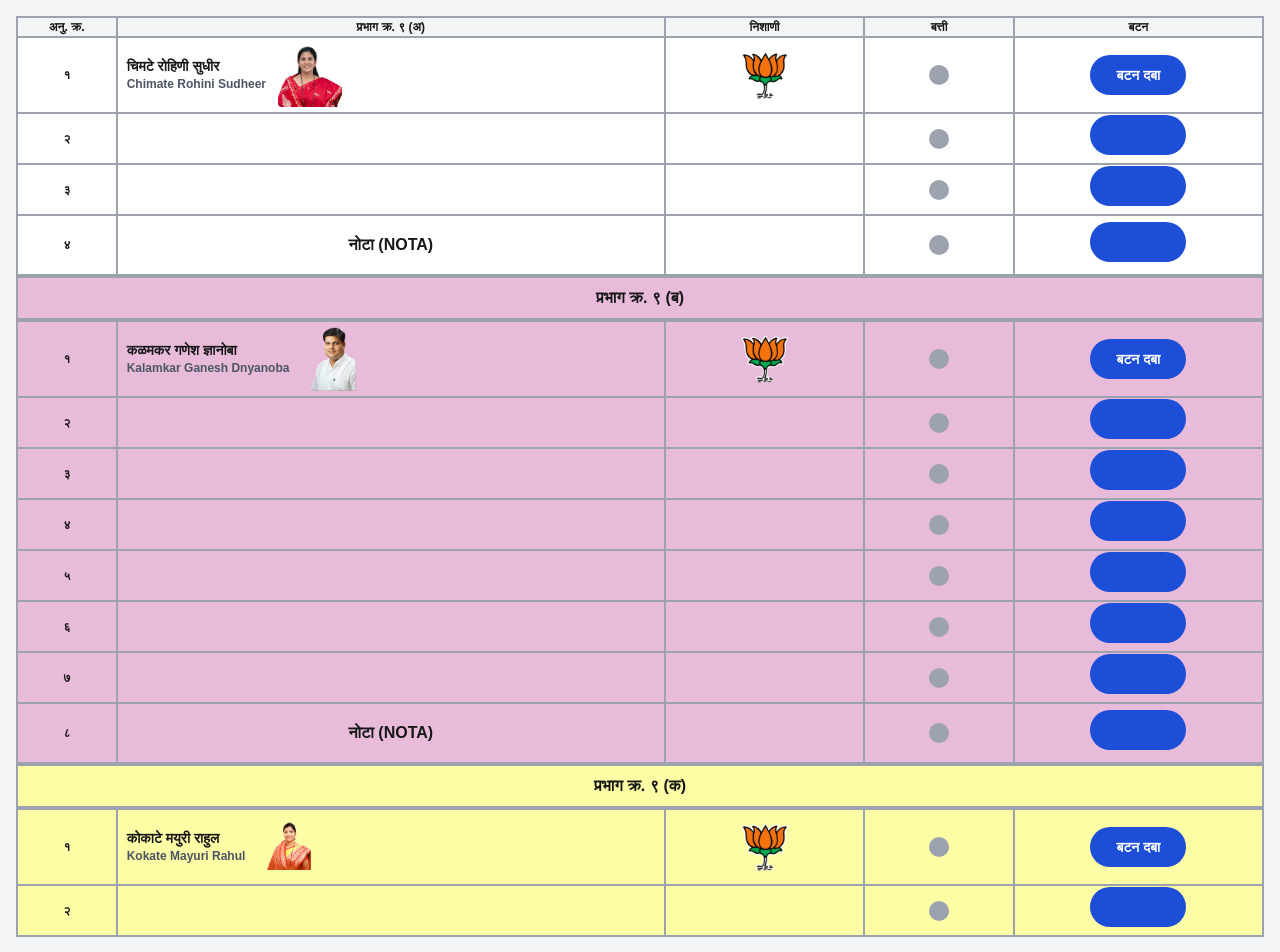
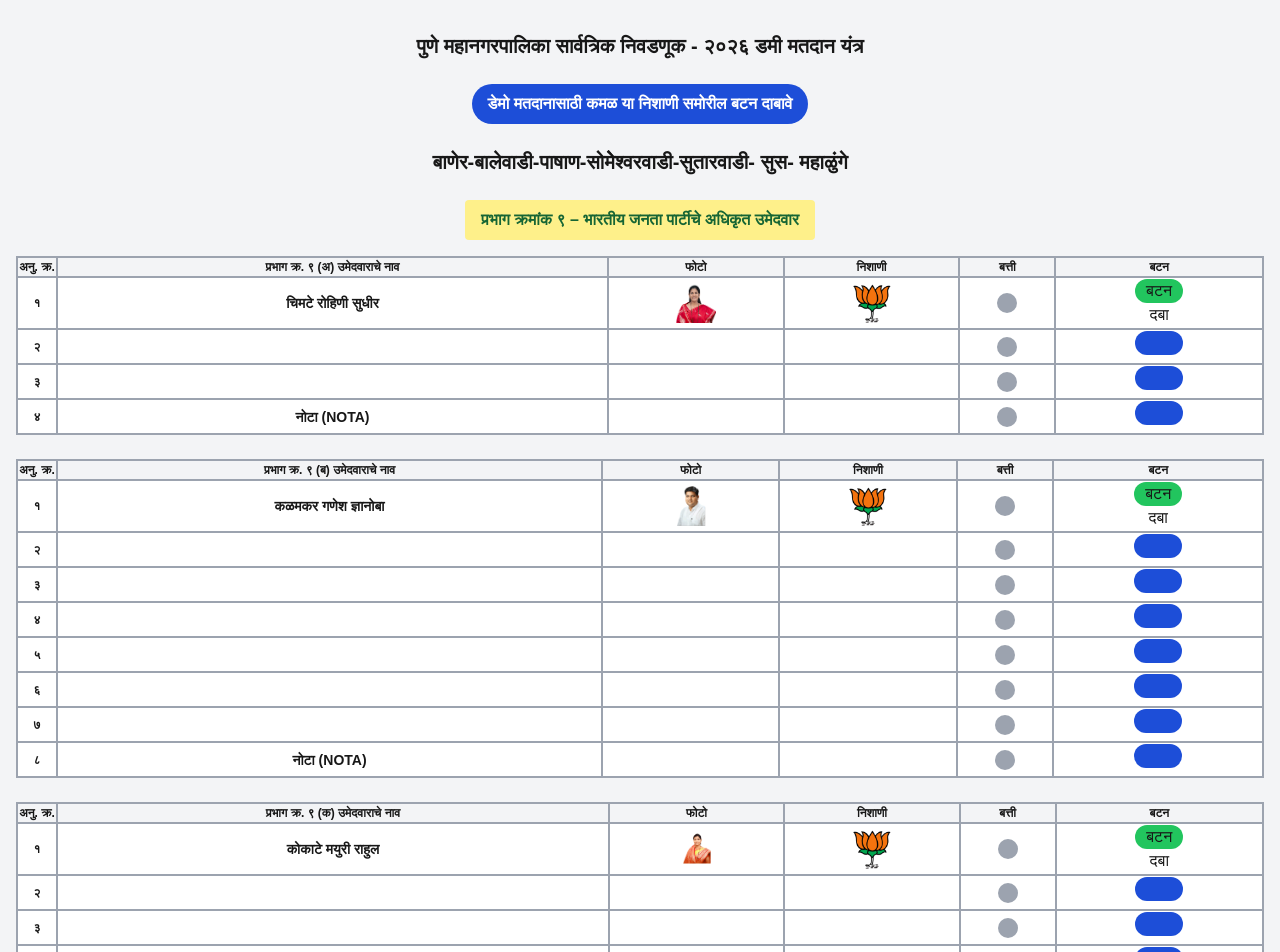
Before and after one commit to adityapachpille/lahu-balwadkar-dummy, a Next.js app: page / in a window 1280 px wide. Shown: the top 952 px of the page. Built offline with nearby package versions, Linux system fonts and the light colour scheme.

Commit message:
Update page.tsx

```diff
--- a/app/page.tsx
+++ b/app/page.tsx
@@ -7,7 +7,6 @@ const SoundCheck = () => {
   const otherSoundRef = useRef<HTMLAudioElement | null>(null);
 
   const [activeRow, setActiveRow] = useState<number | null>(null);
-  const [candidateClicks, setCandidateClicks] = useState([false, false, false]);
   const [showFourthTable, setShowFourthTable] = useState(false);
 
   const toMarathi = (num: number) =>
@@ -24,8 +23,15 @@ const SoundCheck = () => {
       .replace(/8/g, "८")
       .replace(/9/g, "९");
 
-  const playSound = (index: number, isCandidate: boolean, tableIndex: number) => {
-    const audio = isCandidate ? candidateSoundRef.current : otherSoundRef.current;
+  const playSound = (
+    index: number,
+    isCandidate: boolean,
+    triggerFourthTable = false
+  ) => {
+    const audio = isCandidate
+      ? candidateSoundRef.current
+      : otherSoundRef.current;
+
     if (audio) {
       audio.pause();
       audio.currentTime = 0;
@@ -34,73 +40,80 @@ const SoundCheck = () => {
 
     setActiveRow(index);
 
-    if (isCandidate && tableIndex < 3) {
-      const updated = [...candidateClicks];
-      updated[tableIndex] = true;
-      setCandidateClicks(updated);
-
-      if (updated.every(Boolean)) {
-        setShowFourthTable(true);
-      }
+    if (triggerFourthTable && isCandidate) {
+      setShowFourthTable(true);
     }
   };
+
+  const TableHeader = ({ title }: { title: string }) => (
+    <thead>
+      <tr className="bg-gray-100">
+        <th className="border-2 border-gray-400 text-xs w-10">अनु. क्र.</th>
+        <th className="border-2 border-gray-400 text-xs">{title}</th>
+        <th className="border-2 border-gray-400 text-xs">फोटो</th>
+        <th className="border-2 border-gray-400 text-xs">निशाणी</th>
+        <th className="border-2 border-gray-400 text-xs">बत्ती</th>
+        <th className="border-2 border-gray-400 text-xs">बटन</th>
+      </tr>
+    </thead>
+  );
 
   const renderRow = (
     index: number,
     baseIndex: number,
-    name: React.ReactNode,
+    name: string,
     totalRows: number,
-    candidateIndex: number,
-    tableIndex: number,
-    imageSrc: string
+    candidateIndex = 0,
+    triggerFourthTable = false,
+    imageSrc?: string
   ) => {
     const isCandidate = index === candidateIndex;
     const isNota = index === totalRows - 1;
 
     return (
-      <tr className="align-middle">
-        <td className="border-2 border-gray-400 text-xs font-bold text-center w-[40px]">
+      <tr key={index}>
+        <td className="border-2 border-gray-400 text-center font-bold text-xs">
           {toMarathi(index + 1)}
         </td>
 
-        {/* NAME FIRST + PHOTO NEXT */}
-        <td className="border-2 border-gray-400 w-[220px]">
-          {isCandidate && (
-            <div className="flex items-center gap-3 px-2 py-1">
-              <div className="leading-tight font-bold text-sm">
-                {name}
-              </div>
-              <img src={imageSrc} className="w-16 h-16 object-cover rounded" />
-            </div>
-          )}
-          {isNota && (
-            <div className="text-center font-bold py-4">नोटा (NOTA)</div>
+        <td className="border-2 border-gray-400 text-center font-bold text-sm">
+          {isCandidate ? name : isNota ? "नोटा (NOTA)" : ""}
+        </td>
+
+        <td className="border-2 border-gray-400 text-center">
+          {isCandidate && imageSrc && (
+            <img src={imageSrc} className="w-10 h-10 mx-auto" />
           )}
         </td>
 
-        {/* SYMBOL */}
-        <td className="border-2 border-gray-400 text-center w-[80px]">
+        <td className="border-2 border-gray-400 text-center">
           {isCandidate && (
-            <img src="/symbol-bartan.png" className="w-12 h-12 mx-auto" />
+            <img src="/symbol-bartan.png" className="w-10 h-10 mx-auto" />
           )}
         </td>
 
-        {/* BULB */}
-        <td className="border-2 border-gray-400 text-center w-[60px]">
+        <td className="border-2 border-gray-400 text-center">
           <div
             className={`w-5 h-5 mx-auto rounded-full ${
-              activeRow === baseIndex + index ? "bg-red-600" : "bg-gray-400"
+              activeRow === baseIndex + index
+                ? "bg-red-600"
+                : "bg-gray-400"
             }`}
           />
         </td>
 
-        {/* BUTTON (always visible, text only for candidate) */}
-        <td className="border-2 border-gray-400 text-center w-[100px] font-bold">
+        <td className="border-2 border-gray-400 text-center">
           <button
             onClick={() =>
-              playSound(baseIndex + index, isCandidate, tableIndex)
+              playSound(
+                baseIndex + index,
+                isCandidate,
+                triggerFourthTable
+              )
             }
-            className="w-24 h-10 bg-blue-700 text-white text-sm font-bold rounded-full"
+            className={`rounded-full w-12 h-6 ${
+              isCandidate ? "bg-green-500" : "bg-blue-700"
+            }`}
           >
             {isCandidate ? "बटन दबा" : ""}
           </button>
@@ -109,141 +122,91 @@ const SoundCheck = () => {
     );
   };
 
-  const renderTable = (
-    tableIndex: number,
-    title: string,
-    totalRows: number,
-    name: React.ReactNode,
-    candidateIndex: number,
-    imageSrc: string,
-    bgColor: string,
-    showThead: boolean,
-    start = 0,
-    end?: number
-  ) => {
-    const limit = end ?? totalRows;
+  return (
+    <section className="bg-gray-100 px-4 py-6">
 
-    return (
-      <div className={`${bgColor} p-0 m-0`}>
-        {!showThead && (
-          <div className={`text-center font-bold py-2 border-2 border-gray-400 ${bgColor}`}>
-            {title}
-          </div>
-        )}
+      <h1 className="text-center text-xl font-bold mb-4 pt-2">
+        पुणे महानगरपालिका सार्वत्रिक निवडणूक - २०२६ डमी मतदान यंत्र
+      </h1>
 
-        <table className="w-full border-collapse border-2 border-gray-400">
-          {showThead && (
-            <thead>
-              <tr className="bg-gray-100">
-                <th className="border-2 border-gray-400 text-xs font-bold text-center w-[40px]">
-                  अनु. क्र.
-                </th>
-                <th className="border-2 border-gray-400 text-xs font-bold">{title}</th>
-                <th className="border-2 border-gray-400 text-xs font-bold">निशाणी</th>
-                <th className="border-2 border-gray-400 text-xs font-bold">बत्ती</th>
-                <th className="border-2 border-gray-400 text-xs font-bold">बटन</th>
-              </tr>
-            </thead>
-          )}
+      <div className="text-center mb-4 pt-2">
+        <span className="bg-blue-700 font-bold text-white px-4 py-2 inline-block rounded-full">
+          डेमो मतदानासाठी कमळ या निशाणी समोरील बटन दाबावे
+        </span>
+      </div>
 
+      <h1 className="text-center text-xl font-bold mb-4 pt-2">
+        बाणेर-बालेवाडी-पाषाण-सोमेेश्वरवाडी-सुतारवाडी- सुस- महाळुंगे
+      </h1>
+
+      <div className="text-center mb-4 pt-2">
+        <span className="bg-yellow-200 text-green-800 font-bold px-4 py-2 inline-block rounded dark:bg-yellow-300">
+          प्रभाग क्रमांक ९ – भारतीय जनता पार्टीचे अधिकृत उमेदवार
+        </span>
+      </div>
+
+      {/* TABLE 1 */}
+      {!showFourthTable && (
+        <table className="w-full border-2 border-gray-400 mt-4 bg-white">
+          <TableHeader title="प्रभाग क्र. ९ (अ) उमेदवाराचे नाव" />
           <tbody>
-            {[...Array(limit - start)].map((_, i) =>
-              renderRow(
-                i + start,
-                tableIndex * 100,
-                name,
-                totalRows,
-                candidateIndex,
-                tableIndex,
-                imageSrc
-              )
+            {[...Array(4)].map((_, i) =>
+              renderRow(i, 0, "चिमटे रोहिणी सुधीर", 4, 0, false, "/use1.png")
             )}
           </tbody>
         </table>
-      </div>
-    );
-  };
-
-  return (
-    <section className="bg-gray-100 px-4 py-4">
-      {!showFourthTable && (
-        <>
-          {renderTable(
-            0,
-            "प्रभाग क्र. ९ (अ)",
-            4,
-            <>
-              चिमटे रोहिणी सुधीर<br />
-              <span className="text-gray-600 text-xs">Chimate Rohini Sudheer</span>
-            </>,
-            0,
-            "/use1.png",
-            "bg-white",
-            true
-          )}
-          {renderTable(
-            1,
-            "प्रभाग क्र. ९ (ब)",
-            8,
-            <>
-              कळमकर गणेश ज्ञानोबा<br />
-              <span className="text-gray-600 text-xs">Kalamkar Ganesh Dnyanoba</span>
-            </>,
-            0,
-            "/use2.png",
-            "bg-[#e8bbda]",
-            false
-          )}
-          {renderTable(
-            2,
-            "प्रभाग क्र. ९ (क)",
-            5,
-            <>
-              कोकाटे मयुरी राहुल<br />
-              <span className="text-gray-600 text-xs">Kokate Mayuri Rahul</span>
-            </>,
-            0,
-            "/use3.png",
-            "bg-[#fdfda5]",
-            false,
-            0,
-            2
-          )}
-        </>
       )}
 
-      {showFourthTable && (
-        <>
-          {renderTable(
-            2,
-            "प्रभाग क्र. ९ (क)",
-            5,
-            <>
-              कोकाटे मयुरी राहुल<br />
-              <span className="text-gray-600 text-xs">Kokate Mayuri Rahul</span>
-            </>,
-            0,
-            "/use3.png",
-            "bg-[#fdfda5]",
-            true,
-            2
-          )}
-          {renderTable(
-            3,
-            "प्रभाग क्र. ९ (ड)",
-            10,
-            <>
-              बालवडकर लहू गजानन<br />
-              <span className="text-gray-600 text-xs">Balwadkar Lahu Gajanan</span>
-            </>,
-            3,
-            "/use4.png",
-            "bg-[#9fdaeb]",
-            false
-          )}
-        </>
+      {/* TABLE 2 */}
+      {!showFourthTable && (
+        <table className="w-full border-2 border-gray-400 mt-6 bg-white">
+          <TableHeader title="प्रभाग क्र. ९ (ब) उमेदवाराचे नाव" />
+          <tbody>
+            {[...Array(8)].map((_, i) =>
+              renderRow(i, 100, "कळमकर गणेश ज्ञानोबा", 8, 0, false, "/use2.png")
+            )}
+          </tbody>
+        </table>
       )}
 
+      {/* TABLE 3 */}
+      {!showFourthTable && (
+        <table className="w-full border-2 border-gray-400 mt-6 bg-white">
+          <TableHeader title="प्रभाग क्र. ९ (क) उमेदवाराचे नाव" />
+          <tbody>
+            {[...Array(5)].map((_, i) =>
+              renderRow(i, 200, "कोकाटे मयुरी राहुल", 5, 0, true, "/use3.png")
+            )}
+          </tbody>
+        </table>
+      )}
+
+      {/* TABLE 4 */}
+      {showFourthTable && (
+        <table className="w-full border-2 border-gray-400 mt-6 bg-white">
+          <TableHeader title="प्रभाग क्र. ९ (ड) उमेदवाराचे नाव" />
+          <tbody>
+            {[...Array(10)].map((_, i) =>
+              renderRow(i, 300, "बालवडकर लहू गजानन", 10, 3, false, "/use4.png")
+            )}
+          </tbody>
+        </table>
+      )}
+
+      {/* ================= FOOTER MESSAGE ================= */}
+      <h1 className="text-center text-xl font-bold mb-4 mt-6">
+        <span className="text-red-600">कमळ </span> या निशाणी समोरील बटन दाबून{" "}
+        <span className="text-red-600">भारतीय जनता पक्षाच्या .</span>
+        चारही उमेदवारांना प्रचंड बहुमतांनी विजयी करा
+      </h1>
+
+      <div className="text-center mb-4 pt-2">
+        <span className="bg-yellow-200 text-green-800 font-bold px-4 py-2 inline-block rounded">
+          मतदान - गुरुवार, दि. १५ जानेवारी २०२६ सकाळी ७:३० ते सायंकाळी ५.३० वाजेपर्यंत.
+        </span>
+      </div>
+
+      {/* AUDIO */}
       <audio ref={candidateSoundRef} src="/sound1.mp3" />
       <audio ref={otherSoundRef} src="/sound2.mp3" />
     </section>
```
